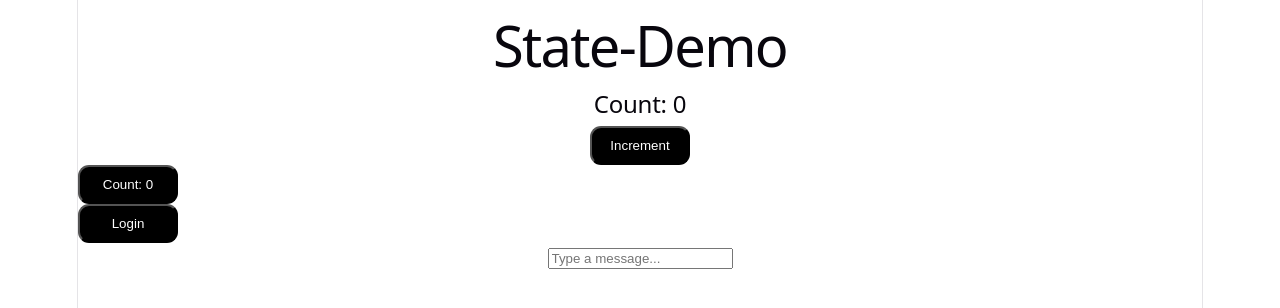
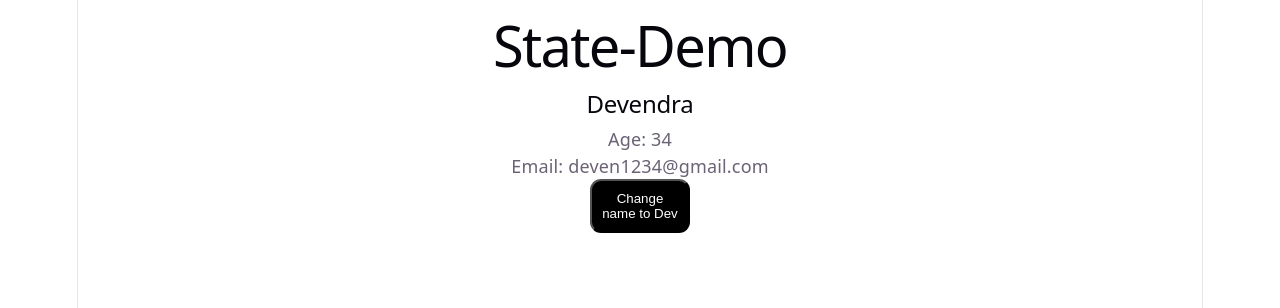
Before and after one commit to devendrarajput19/React_Projects, a React (Vite) app in the folder Basic Programs/React Essentials/2 - State-demo/: page / in a window 1280 px wide. Shown: the top 308 px of the page. Built offline with nearby package versions, Linux system fonts and the light colour scheme.

Commit message:
React State - useState with Objects - 1

```diff
--- a/Basic Programs/React Essentials/2 - State-demo/src/App.jsx
+++ b/Basic Programs/React Essentials/2 - State-demo/src/App.jsx
@@ -3,14 +3,18 @@ import "./index.css";
 import { Counter } from "./Counter";
 import { LoginCard } from "./LoginCard";
 import { SimpleCounter } from "./SimpleCounter";
+import { PrevStateCounter } from "./PrevStateCounter";
+import { UserProfile } from "./UserProfile";
 
 function App() {
   return (
     <>
       <h1>State-Demo</h1>
+      <UserProfile />
+      {/* <PrevStateCounter />
       <SimpleCounter />
       <Counter />
-      <LoginCard />
+      <LoginCard /> */}
     </>
   );
 }
--- /dev/null
+++ b/Basic Programs/React Essentials/2 - State-demo/src/PrevStateCounter.jsx
@@ -0,0 +1,26 @@
+import { useState } from "react";
+
+export const PrevStateCounter = () => {
+  const [count, setCount] = useState(0);
+
+  const handleClick = () => {
+    setCount((prev) => prev + 1);
+    console.log("Count + 1: ", count);
+    setCount((prev) => prev + 5);
+    console.log("Count + 5: ", count);
+    setCount((prev) => prev + 10);
+    console.log("Count + 10: ", count);
+  };
+
+  return (
+    <div>
+      <h2>Count: {count}</h2>
+      {/* <button onClick={() => setCount(count + 1)}>Increment</button> */}
+      <button onClick={handleClick}>Increment</button>
+    </div>
+  );
+};
+
+// In this case, we are passing function in setCount, that store the previous state.
+// Earlier we directly passed value, which does not store prev state
+//
--- /dev/null
+++ b/Basic Programs/React Essentials/2 - State-demo/src/UserProfile.jsx
@@ -0,0 +1,29 @@
+import { useState } from "react";
+
+export const UserProfile = () => {
+  const [user, setUser] = useState({
+    name: "Devendra",
+    age: 34,
+    email: "deven1234@gmail.com",
+  });
+
+  console.log("Component Rendering user: ", { user });
+
+  const updateName = () => {
+    setUser({
+      name: "Dev",
+    });
+  };
+
+  return (
+    <div>
+      <h2>{user.name}</h2>
+      <p>Age: {user.age}</p>
+      <p>Email: {user.email}</p>
+      <button onClick={updateName}>Change name to Dev</button>
+    </div>
+  );
+};
+
+// In this case, only name gets updated as complete user object is replaced by setState.
+// So we have to use spread operator to copy the other fields as well and then update
```
